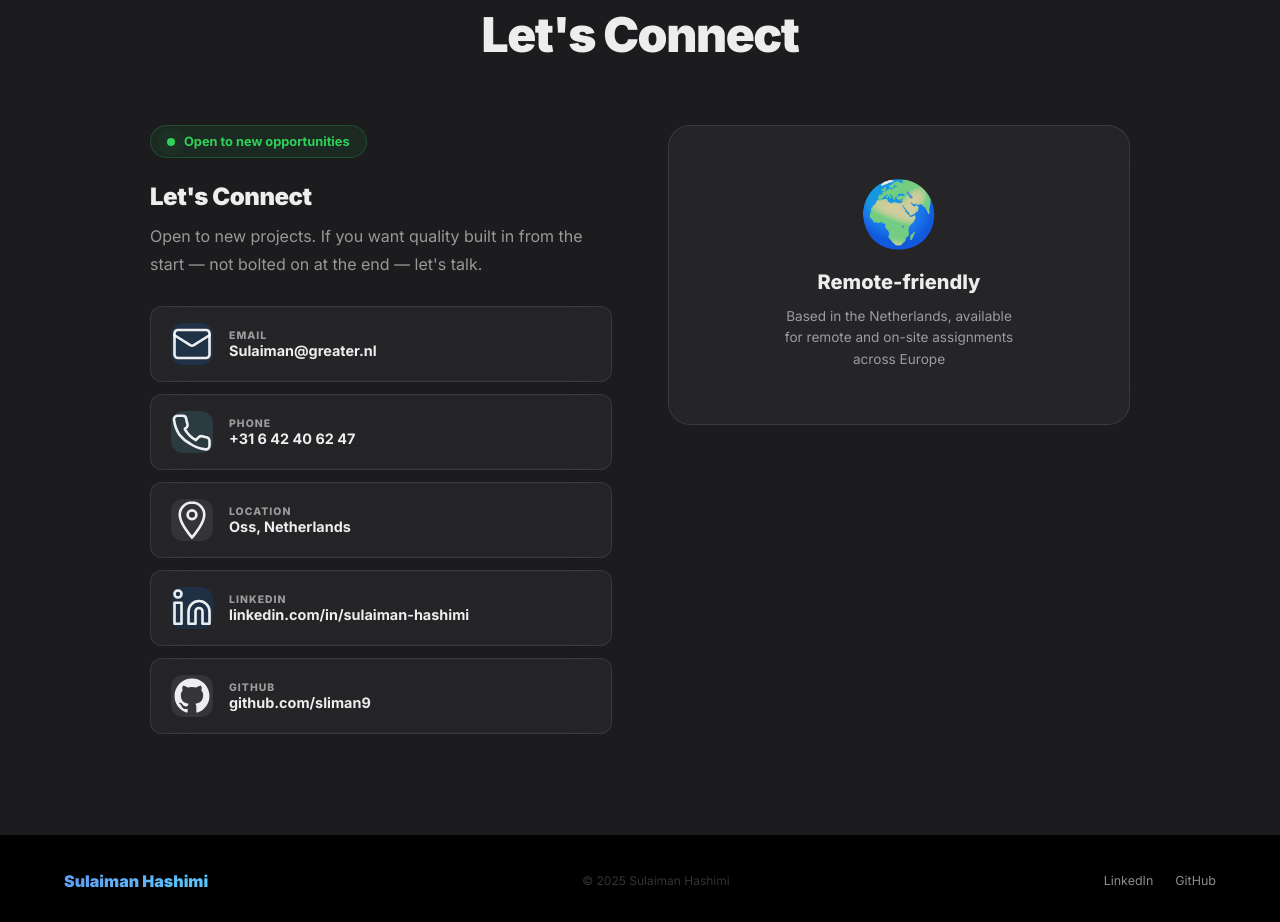
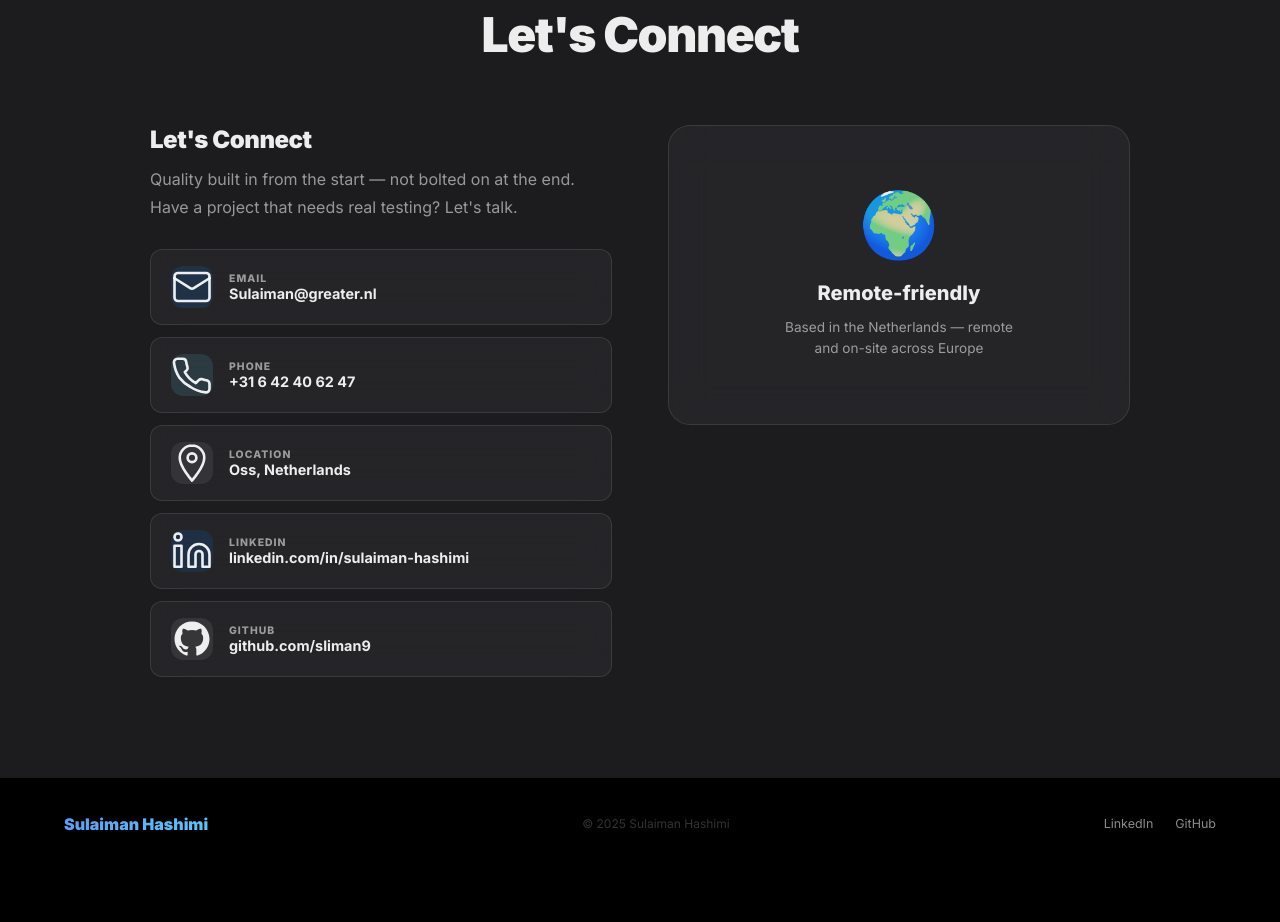
Before and after one commit to sliman9/my_cv, a website: page application/index.html in a window 1280 px wide. Shown: the part 5641-6563 px from the top of the page. After the commit the page ends 6511 px from the top, so only its background shows below. Drawn offline with Linux system fonts and the light colour scheme.

Commit message:
Remove job-seeking messaging, fix translated taglines, hide mobile scroll hint
- Remove pulsing "Open to new opportunities" badge from contact section
- Rewrite conIntro for all 5 languages: focus on value, not availability
- Rewrite decoSub for all 5 languages: remove "available for assignments"
- Fix cv.json i18n badge: nl/es/fr/de now translate the EN tagline correctly
- Hide .scroll-hint on mobile (≤768px) where it overlaps hero content

Co-Authored-By: Claude Sonnet 4.6 <noreply@anthropic.com>

```diff
--- a/application/data/cv.json
+++ b/application/data/cv.json
@@ -137,7 +137,7 @@
   ],
   "i18n": {
     "nl": {
-      "badge": "Beschikbaar voor werk",
+      "badge": "Dingen kapotmaken zodat jij het niet hoeft",
       "role": "Test Automation Engineer",
       "bio": "Ik breek dingen opzettelijk — zodat jouw gebruikers dat nooit hoeven te doen. 4+ jaar lang bouwen aan automatiseringssystemen die teams snel laten leveren én goed laten slapen.",
       "services": [
@@ -148,7 +148,7 @@
       "statLbls": ["Jaar Ervaring", "Bedrijven", "Certificeringen", "Gebruikers Bereikt"]
     },
     "es": {
-      "badge": "Disponible para contratación",
+      "badge": "Rompiendo cosas para que tú no tengas que hacerlo",
       "role": "Ingeniero de Automatización de Pruebas",
       "bio": "Rompo cosas a propósito — para que tus usuarios nunca tengan que hacerlo. 4+ años construyendo sistemas de automatización que permiten a los equipos entregar rápido y dormir tranquilos.",
       "services": [
@@ -159,7 +159,7 @@
       "statLbls": ["Años de Experiencia", "Empresas", "Certificaciones", "Usuarios Impactados"]
     },
     "fr": {
-      "badge": "Disponible pour embauche",
+      "badge": "Je casse les choses pour que vous n'ayez pas à le faire",
       "role": "Ingénieur en Automatisation de Tests",
       "bio": "Je casse les choses exprès — pour que vos utilisateurs n'aient jamais à le faire. 4+ ans à construire des systèmes d'automatisation qui permettent aux équipes de livrer vite et dormir sereinement.",
       "services": [
@@ -170,7 +170,7 @@
       "statLbls": ["Ans d'Expérience", "Entreprises", "Certifications", "Utilisateurs Impactés"]
     },
     "de": {
-      "badge": "Verfügbar für neue Stellen",
+      "badge": "Dinge kaputtmachen, damit Sie es nicht müssen",
       "role": "Test-Automatisierungsingenieur",
       "bio": "Ich breche Dinge absichtlich — damit Ihre Nutzer das nie müssen. 4+ Jahre Aufbau von Automatisierungssystemen, die Teams schnell liefern und ruhig schlafen lassen.",
       "services": [
--- a/application/index.html
+++ b/application/index.html
@@ -1024,6 +1024,7 @@ body::before {
   .svc-grid      { grid-template-columns:1fr; }
   .nav-links, .lang-wrap { display:none; }
   .ham           { display:flex; }
+  .scroll-hint   { display:none; }
   .timeline::before { left:18px; }
   .tl-item       { padding-left:56px; }
   .tl-dot        { left:10px; }
@@ -1245,10 +1246,9 @@ const T = {
     eduTitle:'Education',
     conEye:  'Get In Touch',
     conTitle:"Let's Connect",
-    conIntro:'Open to new projects. If you want quality built in from the start — not bolted on at the end — let\'s talk.',
-    avail:   'Open to new opportunities',
+    conIntro:'Quality built in from the start — not bolted on at the end. Have a project that needs real testing? Let\'s talk.',
     decoTitle:'Remote-friendly',
-    decoSub: 'Based in the Netherlands, available for remote and on-site assignments across Europe',
+    decoSub: 'Based in the Netherlands — remote and on-site across Europe',
     yr:      'yr',
     copy:    '© 2025 Sulaiman Hashimi',
     ctaExp: 'View Experience',
@@ -1277,10 +1277,9 @@ const T = {
     eduTitle:'Opleiding',
     conEye:  'Contact',
     conTitle:'Neem contact op',
-    conIntro:'Open voor nieuwe projecten. Wil je kwaliteit ingebouwd hebben vanaf dag één? Laten we praten.',
-    avail:   'Beschikbaar voor nieuwe kansen',
+    conIntro:'Kwaliteit ingebouwd vanaf dag één — niet er achteraf op geplakt. Een project dat echt getest moet worden? Laten we praten.',
     decoTitle:'Remote-vriendelijk',
-    decoSub: 'Gevestigd in Nederland, beschikbaar voor remote en on-site opdrachten in Europa',
+    decoSub: 'Gevestigd in Nederland — remote en on-site in Europa',
     yr:      'jr',
     copy:    '© 2025 Sulaiman Hashimi',
     ctaExp: 'Bekijk Ervaring',
@@ -1309,10 +1308,9 @@ const T = {
     eduTitle:'Educación',
     conEye:  'Contacto',
     conTitle:'Hablemos',
-    conIntro:'Abierto a nuevos proyectos. Si quieres calidad integrada desde el inicio, contáctame.',
-    avail:   'Abierto a nuevas oportunidades',
+    conIntro:'Calidad integrada desde el primer día — no añadida al final. ¿Tienes un proyecto que necesita testing de verdad? Hablemos.',
     decoTitle:'Remote-friendly',
-    decoSub: 'Disponible para proyectos remotos y presenciales en Europa',
+    decoSub: 'Con base en los Países Bajos — remoto y presencial en Europa',
     yr:      'a',
     copy:    '© 2025 Sulaiman Hashimi',
     ctaExp: 'Ver Experiencia',
@@ -1341,10 +1339,9 @@ const T = {
     eduTitle:'Éducation',
     conEye:  'Contact',
     conTitle:'Restons en contact',
-    conIntro:'Ouvert à de nouveaux projets. Si vous voulez la qualité intégrée dès le début, discutons.',
-    avail:   'Ouvert aux nouvelles opportunités',
+    conIntro:'La qualité intégrée dès le début — pas ajoutée à la fin. Un projet qui mérite de vrais tests ? Parlons-en.',
     decoTitle:'Remote-friendly',
-    decoSub: 'Basé aux Pays-Bas, disponible pour des missions remote et on-site en Europe',
+    decoSub: 'Basé aux Pays-Bas — remote et sur site en Europe',
     yr:      'an',
     copy:    '© 2025 Sulaiman Hashimi',
     ctaExp: 'Voir l\'Expérience',
@@ -1373,10 +1370,9 @@ const T = {
     eduTitle:'Ausbildung',
     conEye:  'Kontakt',
     conTitle:'Kontakt aufnehmen',
-    conIntro:'Offen für neue Projekte. Wenn Sie Qualität von Anfang an wollen, melden Sie sich.',
-    avail:   'Offen für neue Möglichkeiten',
+    conIntro:'Qualität von Anfang an eingebaut — nicht nachträglich aufgeklebt. Ein Projekt, das echtes Testen braucht? Melden Sie sich.',
     decoTitle:'Remote-freundlich',
-    decoSub: 'In den Niederlanden ansässig, verfügbar für Remote- und Vor-Ort-Einsätze in Europa',
+    decoSub: 'In den Niederlanden ansässig — remote und vor Ort in Europa',
     yr:      'J.',
     copy:    '© 2025 Sulaiman Hashimi',
     ctaExp: 'Erfahrung ansehen',
@@ -1746,7 +1742,6 @@ function renderContact() {
 
   document.getElementById('con-grid').innerHTML = `
     <div class="contact-left rv">
-      <div class="avail"><div class="avail-dot"></div>${t('avail')}</div>
       <h3>${t('conTitle')}</h3>
       <p>${t('conIntro')}</p>
       <div class="c-links">
```
